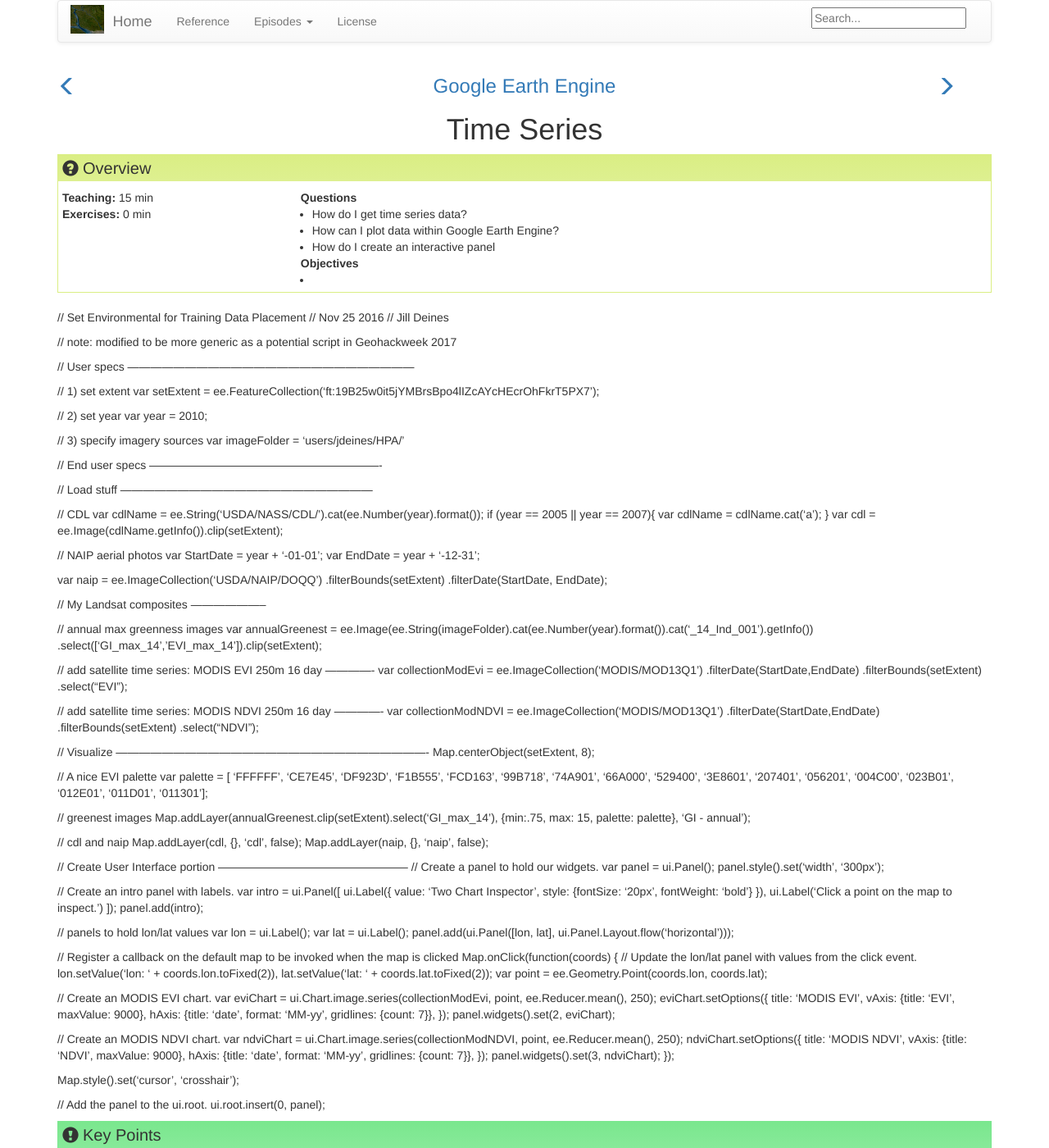
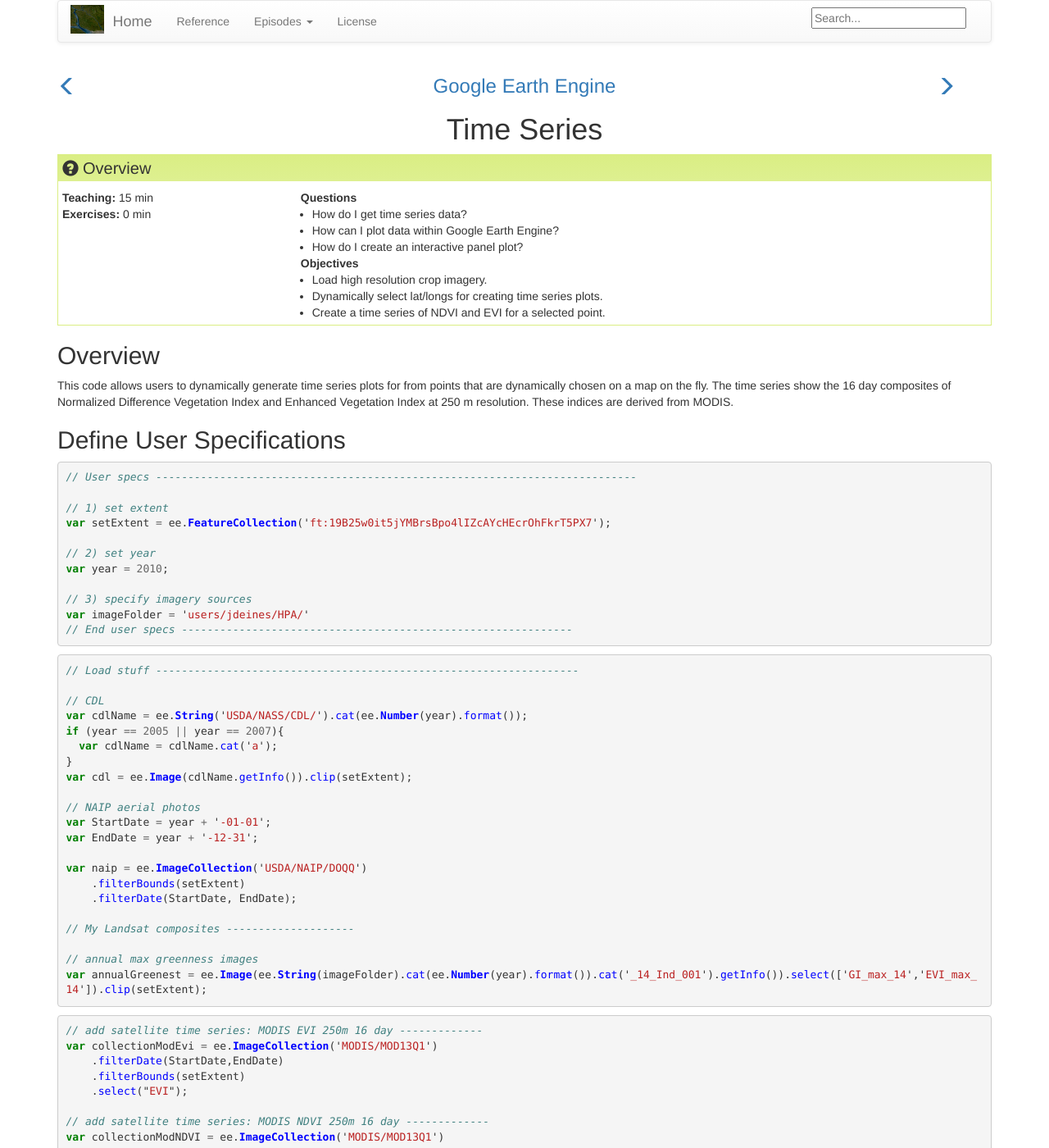
Before and after one commit to geohackweek/GoogleEarthEngine, a Jekyll site: the page built from _episodes/06-time-series.md, in a window 1280 px wide and 1400 px high. Shown: the whole window at 82% size. Built offline with Jekyll 4.4.1, drawn with Linux system fonts in a browser that asks for light colours; some of the changed text lies outside the part shown.

Commit message:
added 07 JS code

```diff
--- a/_episodes/06-time-series.md
+++ b/_episodes/06-time-series.md
@@ -5,9 +5,11 @@ exercises: 0
 questions:
 - How do I get time series data?
 - How can I plot data within Google Earth Engine?
-- "How do I create an interactive panel "
+- "How do I create an interactive panel plot?"
 objectives:
--
+- "Load high resolution crop imagery."
+- "Dynamically select lat/longs for creating time series plots."
+- "Create a time series of NDVI and EVI for a selected point."
 keypoints:
 - "GEE has increasing functionality for making interactive plots."
 - "Time series data can be extracted from Image Collections for points and regions."
@@ -15,11 +17,14 @@ keypoints:
 
 ---
 
-// Set Environmental for Training Data Placement
-// Nov 25 2016
-// Jill Deines
+## Overview
 
-// note:  modified to be more generic as a potential script in Geohackweek 2017
+This code allows users to dynamically generate time series plots for from points that are dynamically chosen on a map on the fly. The time series show the 16 day composites of Normalized Difference Vegetation Index and Enhanced Vegetation Index at 250 m resolution. These indices are derived from MODIS.
+
+
+## Define User Specifications
+
+{% highlight javascript %}
 
 // User specs ---------------------------------------------------------------------------
 
@@ -31,10 +36,12 @@ var year = 2010;
 
 // 3) specify imagery sources
 var imageFolder = 'users/jdeines/HPA/'
+// End user specs -------------------------------------------------------------
+{% endhighlight %}
 
 
-// End user specs -------------------------------------------------------------
 
+{% highlight javascript %}
 // Load stuff ------------------------------------------------------------------
 
 // CDL
@@ -55,8 +62,11 @@ var naip = ee.ImageCollection('USDA/NAIP/DOQQ')
 // My Landsat composites --------------------
 
 // annual max greenness images
-var annualGreenest = ee.Image(ee.String(imageFolder).cat(ee.Number(year).format()).cat('_14_Ind_001').getInfo())
-                    .select(['GI_max_14','EVI_max_14']).clip(setExtent);
+var annualGreenest = ee.Image(ee.String(imageFolder).cat(ee.Number(year).format()).cat('_14_Ind_001').getInfo()).select(['GI_max_14','EVI_max_14']).clip(setExtent);
+{% endhighlight %}
+
+
+{% highlight javascript %}
 
 // add satellite time series: MODIS EVI 250m 16 day -------------
 var collectionModEvi = ee.ImageCollection('MODIS/MOD13Q1')
@@ -69,7 +79,9 @@ var collectionModNDVI = ee.ImageCollection('MODIS/MOD13Q1')
     .filterDate(StartDate,EndDate)
     .filterBounds(setExtent)
     .select("NDVI");
+{% endhighlight %}
 
+{% highlight javascript %}
 
 // Visualize ----------------------------------------------------------------------------------
 Map.centerObject(setExtent, 8);
@@ -87,7 +99,9 @@ Map.addLayer(annualGreenest.clip(setExtent).select('GI_max_14'),
 // cdl and naip
 Map.addLayer(cdl, {}, 'cdl', false);
 Map.addLayer(naip, {}, 'naip', false);
+{% endhighlight %}
 
+{% highlight javascript %}
 
 // Create User Interface portion --------------------------------------------------
 // Create a panel to hold our widgets.
@@ -115,7 +129,9 @@ Map.onClick(function(coords) {
   lon.setValue('lon: ' + coords.lon.toFixed(2)),
   lat.setValue('lat: ' + coords.lat.toFixed(2));
   var point = ee.Geometry.Point(coords.lon, coords.lat);
+  {% endhighlight %}
 
+  {% highlight javascript %}
 
   // Create an MODIS EVI chart.
   var eviChart = ui.Chart.image.series(collectionModEvi, point, ee.Reducer.mean(), 250);
@@ -140,3 +156,4 @@ Map.style().set('cursor', 'crosshair');
 
 // Add the panel to the ui.root.
 ui.root.insert(0, panel);
+{% endhighlight %}
```
